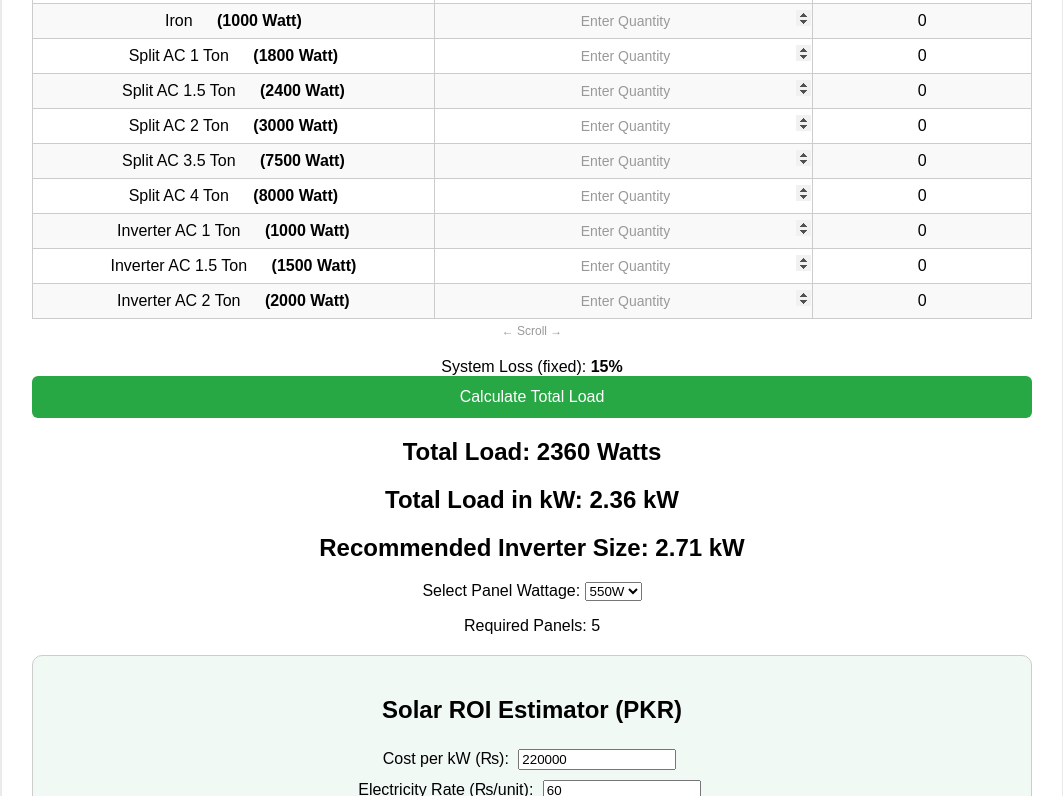
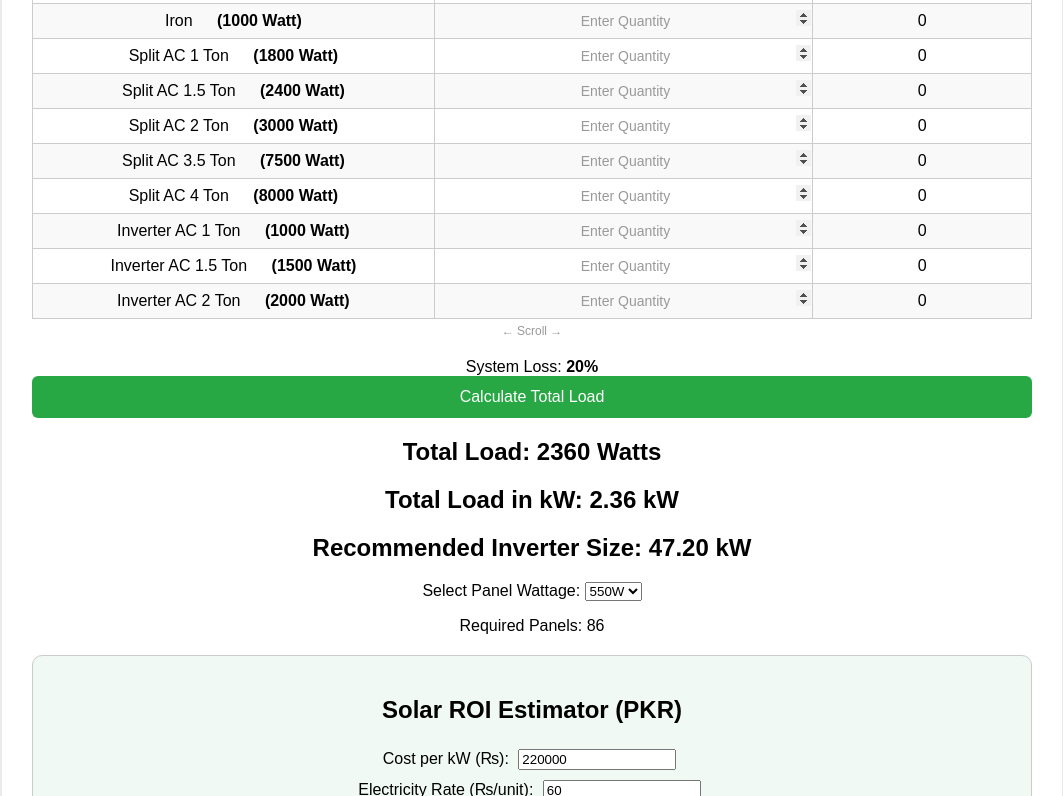
Before and after one commit to ali12550/solar_calculator_2, a plain HTML site: page index.html in a window 1280 px wide. Both pictures are taken after typing "5", "5", "5", "5", "5", "5" into the empty fields and a click on the button "Calculate Total Load". Shown: the part 577-1373 px from the top of the page, without its empty margins (108-1171 px from the left). Drawn offline with nearby package versions, Linux system fonts and the light colour scheme.

Commit message:
Updat1e index.html

```diff
--- a/index.html
+++ b/index.html
@@ -190,7 +190,7 @@
           </table>
         </div>
         <div class="system-loss">
-          <label>System Loss (fixed): <strong>15%</strong></label>
+          <label>System Loss: <strong>20%</strong></label>
         </div>
         <button type="button" onclick="calculateLoad()">Calculate Total Load</button>
       </form>
@@ -283,7 +283,7 @@
         totalW += applianceTotal;
       });
 
-      const systemLossFactor = 1.15;
+      const systemLossFactor = 20;
       const systemSizeKW = (totalW / 1000) * systemLossFactor;
       const totalKW = totalW / 1000;
 
```
